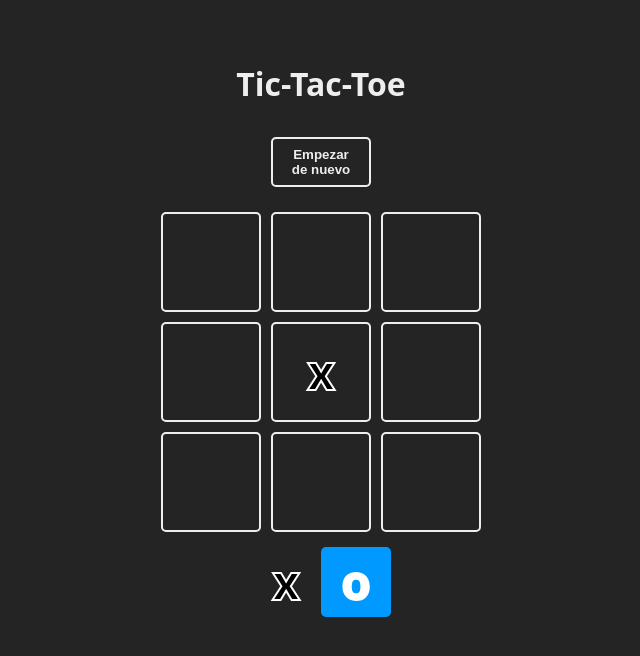
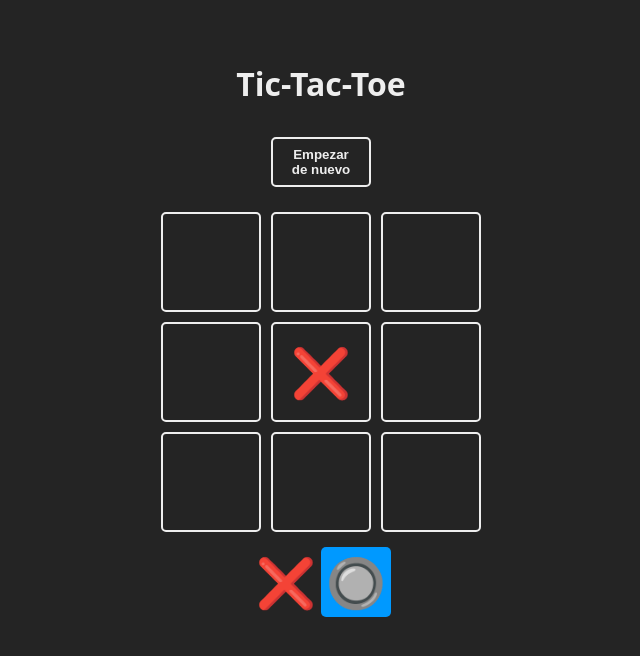
Before and after one commit to ortsac123/TicTacToe, a React (Vite) app: page / in a window 1280 px wide. Both pictures are taken after a click on the element 640 px from the left and 372 px from the top of the page. Shown: the top 656 px of the page, without its empty margins (319-959 px from the left). Built offline with nearby package versions, Linux system fonts and the light colour scheme.

Commit message:
Se agraga alamacenamiento en el localStorage

```diff
--- a/package.json
+++ b/package.json
@@ -10,6 +10,7 @@
     "preview": "vite preview"
   },
   "dependencies": {
+    "canvas-confetti": "1.9.3",
     "react": "^19.1.1",
     "react-dom": "^19.1.1"
   },
--- a/src/App.jsx
+++ b/src/App.jsx
@@ -1,73 +1,39 @@
 import { useState } from 'react'
-import reactLogo from './assets/react.svg'
-import viteLogo from '/vite.svg'
 import './App.css'
+import confetti from 'canvas-confetti'
+import { Square } from './components/Square'
+import { WINNER_COMBOS } from './constants'
+import { TURNS } from './constants'
+import { WinnerModal } from './components/WinnerModal'
+import { checkWinner, checkEndGame } from './logic'
+import { Board } from './components/Board'
 
-const TURNS = {
-  X: 'x',
-  O: 'o'
-}
-
-
-
-//Para dibijar los cuadros del juego
-const Square = ({children, updateBoard, index, isSelected})=>{
-
-  const className = `square ${isSelected ? 'is-selected' : ''}`
-
-  const handleClick =() =>{
-    updateBoard(index)
-  }
-
-  return(
-    <div onClick={handleClick} className={className}>{children}</div>
-  )
-}
-
-//Arreglo de casos para ganar en el juego
-const WINNER_COMBOS = [
-  [0,1,2],
-  [3,4,5],
-  [6,7,8],
-  [0,3,6],
-  [1,4,7],
-  [2,5,8],
-  [0,4,8],
-  [2,4,6]
-]
 
 
 function App() {
 
-  const [board, setBoard] = useState(Array(9).fill(null))
-  const [turn, setTurn] = useState(TURNS.X)
+  const [board, setBoard] = useState(()=>{
+    const boardFromStorage = window.localStorage.getItem('board')
+    return boardFromStorage ? JSON.parse(boardFromStorage) : Array(9).fill(null)
+  })
+  const [turn, setTurn] = useState(()=>{
+      const turnFromStorage = window.localStorage.getItem('turn')
+      return turnFromStorage ?? TURNS.X
+  })
   const [winner, setWinner] = useState(null)
 
-  const checkWinner = (boardToCheck)=>{
-    for(const combo of WINNER_COMBOS){
-      const [a,b,c] = combo
-      if (
-        boardToCheck[a] &&
-        boardToCheck[a] == boardToCheck[b] &&
-        boardToCheck[a] == boardToCheck[c]
-      ){
-        return boardToCheck[a]
-      }
-    }
-    return null
+
+  const resetGame = () => {
+    setBoard(Array(9).fill(null))
+    setTurn(TURNS.X)
+    setWinner(null)
+    window.localStorage.removeItem('board')
+    window.localStorage.removeItem('turn')
   }
 
-    const resetGame = ()=>{
-      setBoard(Array(9).fill(null))
-      setTurn(TURNS.X)
-      setWinner(null)
-    }
 
-    const checkEndGame = (newBoard)=>{
-      return newBoard.every((square)=> square != null)
-    }
 
-  const updateBoard = (index)=>{
+  const updateBoard = (index) => {
 
     //Evitar sobreescribir
     if (board[index] || winner) return
@@ -76,64 +42,36 @@ function App() {
     const newBoard = [...board]
     newBoard[index] = turn
     setBoard(newBoard)
+
+    window.localStorage.setItem('board', JSON.stringify(newBoard))
+
     const newWinner = checkWinner(newBoard)
 
-    if (newWinner){
+    if (newWinner) {
+      confetti()
       setWinner(newWinner)
-    } else if (checkEndGame(newBoard)){
+    } else if (checkEndGame(newBoard)) {
       setWinner(false)
     }
 
     const newTurn = turn == TURNS.O ? TURNS.X : TURNS.O
     setTurn(newTurn)
-
+    window.localStorage.setItem('turn', newTurn)
 
   }
 
   return (
     <main className='board'>
       <h1>Tic-Tac-Toe</h1>
-       <button onClick={resetGame}>Empezar de nuevo</button>
-      <section className='game'>
-        {
-          board.map((_, index)=>{
-            return(
-             <Square
-              key={index}
-              index={index}
-              updateBoard={updateBoard}
-             >{board[index]}</Square>
-            )
-          })
-        }
-      </section>
+      <button onClick={resetGame}>Empezar de nuevo</button>
+      <Board board={board} updateBoard={updateBoard}></Board>
       <section className='turn'>
-        <Square isSelected = {turn == TURNS.X}>{TURNS.X}</Square>
-        <Square isSelected = {turn == TURNS.O}>{TURNS.O}</Square>
+        <Square isSelected={turn == TURNS.X}>{TURNS.X}</Square>
+        <Square isSelected={turn == TURNS.O}>{TURNS.O}</Square>
       </section>
 
+      <WinnerModal resetGame={resetGame} winner={winner}></WinnerModal>
 
-        {
-          winner != null && (
-            <section className='winner'>
-              <div className='text'>
-                <h1>
-                  {
-                    winner === false ? 'Empate' : 'Ganó '
-                  }
-                </h1>
-
-                <header className='win'>
-                  {winner && <Square>{winner}</Square>}
-                </header>
-
-                <footer>
-                  <button onClick={resetGame}>Empezar de nuevo</button>
-                </footer>
-              </div>
-            </section>
-          )
-        }
     </main>
   )
 }
--- /dev/null
+++ b/src/components/Board.jsx
@@ -0,0 +1,19 @@
+import { Square } from "./Square"
+
+export const Board = ({board, updateBoard})=>{
+    return(
+        <section className='game'>
+                {
+                  board.map((_, index) => {
+                    return (
+                      <Square
+                        key={index}
+                        index={index}
+                        updateBoard={updateBoard}
+                      >{board[index]}</Square>
+                    )
+                  })
+                }
+              </section>
+    )
+}
--- /dev/null
+++ b/src/components/Square.jsx
@@ -0,0 +1,13 @@
+//Para dibijar los cuadros del juego
+export const Square = ({children, updateBoard, index, isSelected})=>{
+
+  const className = `square ${isSelected ? 'is-selected' : ''}`
+
+  const handleClick =() =>{
+    updateBoard(index)
+  }
+
+  return(
+    <div onClick={handleClick} className={className}>{children}</div>
+  )
+}
--- /dev/null
+++ b/src/components/WinnerModal.jsx
@@ -0,0 +1,27 @@
+import { Square } from "./Square"
+
+
+
+export const  WinnerModal = ({winner, resetGame})=> {
+
+    if (winner==null) return null
+
+    const winnerText =  winner === false ? 'Empate' : 'Ganó '
+    return(  <section className='winner'>
+              <div className='text'>
+                <h1>
+                  {
+                   winnerText
+                  }
+                </h1>
+
+                <header className='win'>
+                  {winner && <Square>{winner}</Square>}
+                </header>
+
+                <footer>
+                  <button onClick={resetGame}>Empezar de nuevo</button>
+                </footer>
+              </div>
+            </section>)
+        }
--- /dev/null
+++ b/src/constants.js
@@ -0,0 +1,17 @@
+
+//Arreglo de casos para ganar en el juego
+export const WINNER_COMBOS = [
+  [0,1,2],
+  [3,4,5],
+  [6,7,8],
+  [0,3,6],
+  [1,4,7],
+  [2,5,8],
+  [0,4,8],
+  [2,4,6]
+]
+
+export const TURNS = {
+  X: '❌',
+  O: '🔘'
+}
--- /dev/null
+++ b/src/logic.js
@@ -0,0 +1,19 @@
+import { WINNER_COMBOS } from "./constants"
+
+export const checkWinner = (boardToCheck)=>{
+    for(const combo of WINNER_COMBOS){
+      const [a,b,c] = combo
+      if (
+        boardToCheck[a] &&
+        boardToCheck[a] == boardToCheck[b] &&
+        boardToCheck[a] == boardToCheck[c]
+      ){
+        return boardToCheck[a]
+      }
+    }
+    return null
+  }
+
+  export const checkEndGame = (newBoard)=>{
+      return newBoard.every((square)=> square != null)
+    }
```
Also changed, not shown: 1 other file (tests, documents, lock files or other folders).
